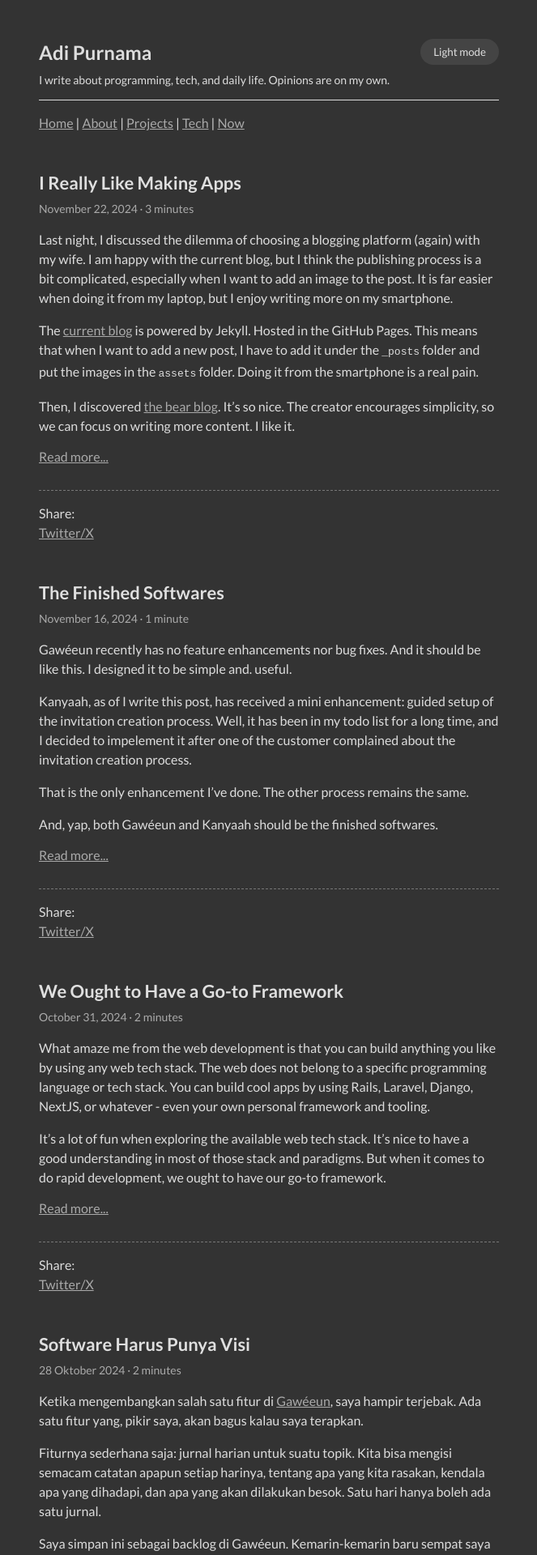
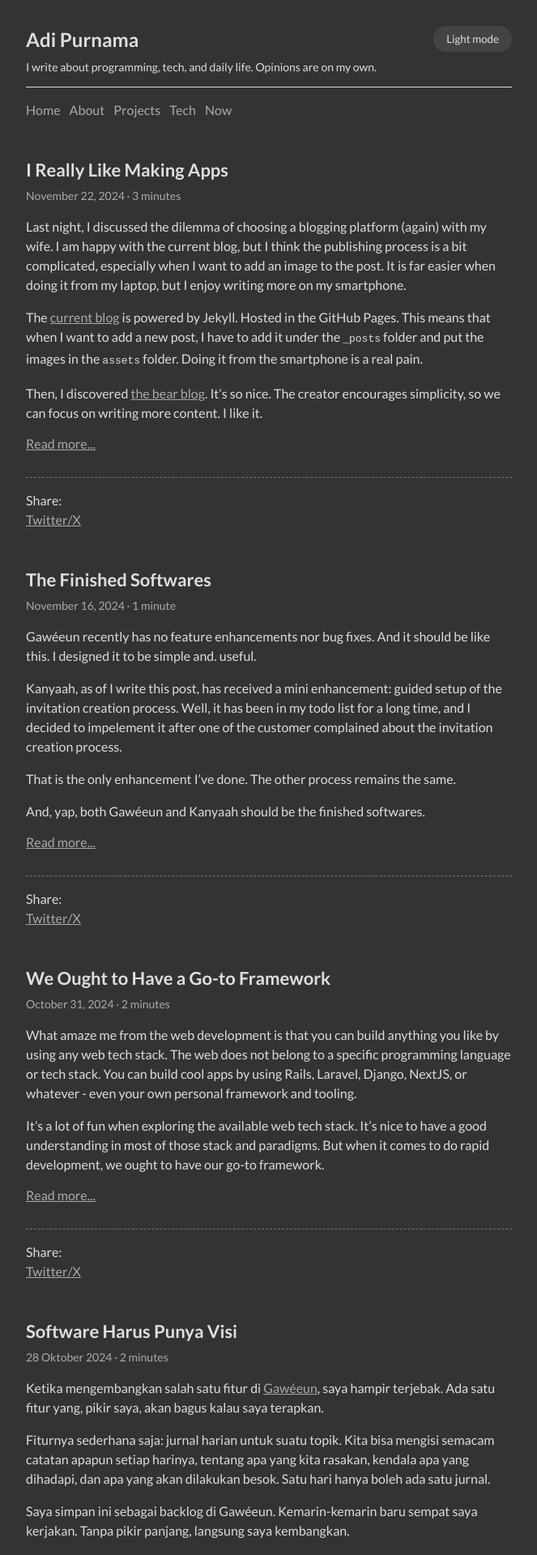
Before and after one commit to adiprnm/journal, a Jekyll site: the page built from index.html, in a window 1280 px wide. Shown: the top 1920 px of the page at 81% size, without its empty margins (308-971 px from the left). Built offline with Jekyll 4.4.1, drawn with Linux system fonts in a browser that asks for light colours; the list of posts is cut into pages by our own code; comment, search, counter and statistics services are not loaded; some of the changed text lies outside the part shown.

Commit message:
Use more compact layout

```diff
--- a/_data/projects.yml
+++ b/_data/projects.yml
@@ -1,4 +1,4 @@
-- name: "Kanyaah: Undangan Digital"
+- name: "Kanyaah: Online Invitation"
   short_name: Kanyaah
   featured_image: /assets/images/projects/kanyaah.png
   description: |
--- a/_includes/project_links.html
+++ b/_includes/project_links.html
@@ -1,6 +1,6 @@
 <h4 style="margin-bottom: 0.5rem">My projects:</h4>
 <p style="margin: 0">
   {% for project in site.data.projects %}
-    <a href="{{ project.url }}" target="_blank" rel="noopener noreferrer">{{ project.name }}</a>{% if forloop.last == false %} | {% endif %}
+    <a href="{{ project.url }}" target="_blank" rel="noopener noreferrer" style="text-decoration: none;">{{ project.name }}</a>{% if forloop.last == false %} | {% endif %}
   {% endfor %}
 </p>
--- a/_layouts/default.html
+++ b/_layouts/default.html
@@ -25,7 +25,7 @@
   <body>
     <main class="container body-wrapper">
       <section>
-        <div class="flex justify-between items-center full-width margin-top">
+        <div class="flex justify-between items-center full-width margin-top-medium">
           <h1 class="site-title">{{ site.title | default: "Adi Purnama" }}</h1>
           <button class="dark-mode" id="darkModeButton">Light mode</button>
         </div>
@@ -48,7 +48,7 @@
     </main>
     {% include dark_mode_handler.html %}
   </body>
-  <footer class="container footer-nav-wrapper">
+  <footer class="container margin-top-large">
     <hr />
     <nav>
       <ul class="inline-nav">
--- a/_sass/base.scss
+++ b/_sass/base.scss
@@ -229,7 +229,8 @@ li {
 .full-width { width: 100%; }
 .margin-top { margin-top: 1rem; }
 .margin-bottom-large { margin-bottom: 3rem; }
-.margin-top-large { margin-top: 3rem; }
+.margin-top-large { margin-top: 3rem !important; }
+.margin-top-medium { margin-top: 2rem; }
 
 button {
   font-family: inherit;
@@ -266,10 +267,11 @@ hr {
 
 .inline-nav li {
   display: inline;
+  margin-right: 8px;
 }
 
-.inline-nav li::after {
-  content: " | "
+.inline-nav a {
+  text-decoration: none;
 }
 
 .inline-nav li:last-child::after {
--- a/_sass/layouts.scss
+++ b/_sass/layouts.scss
@@ -1,5 +1,4 @@
 .container {
     max-width: 600px;
     margin: 1rem auto;
-    padding: 1rem;
 }
```
Also changed, not shown: _layouts/post.html (+6 -2 lines).
